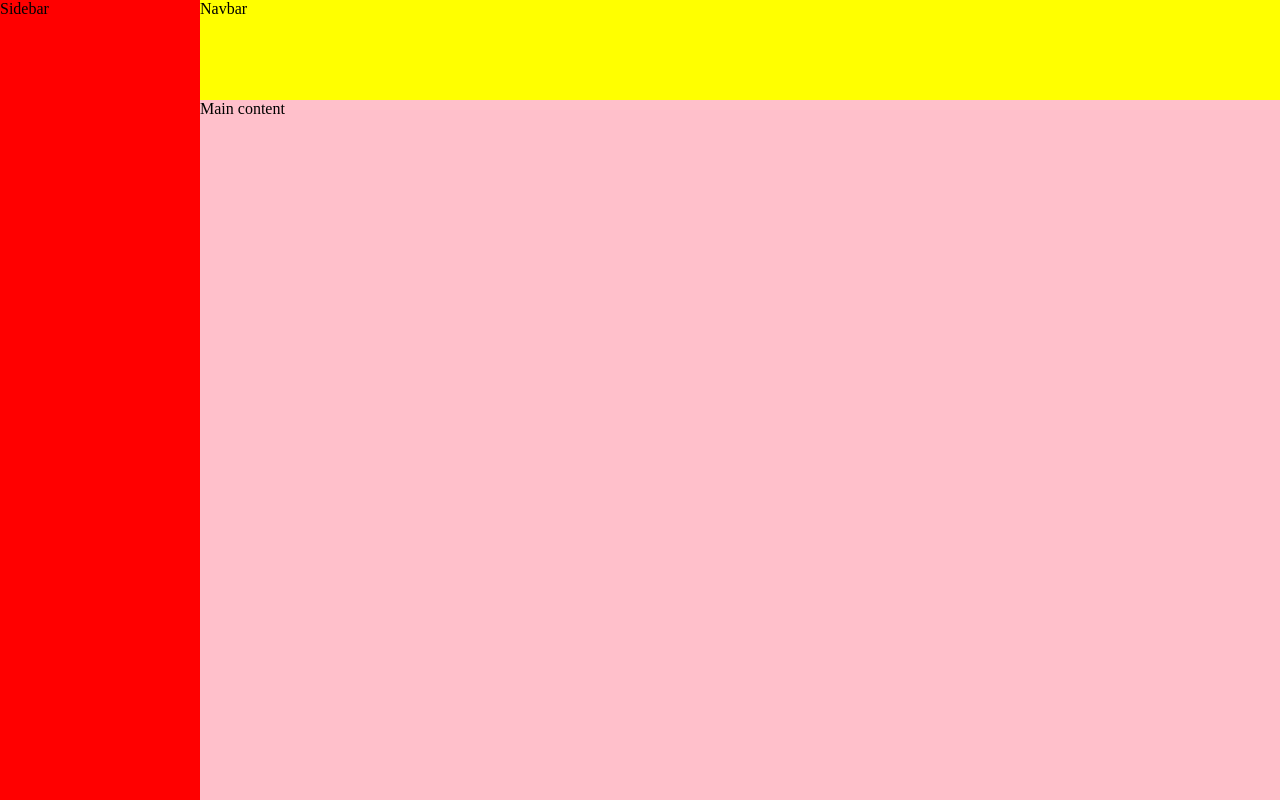
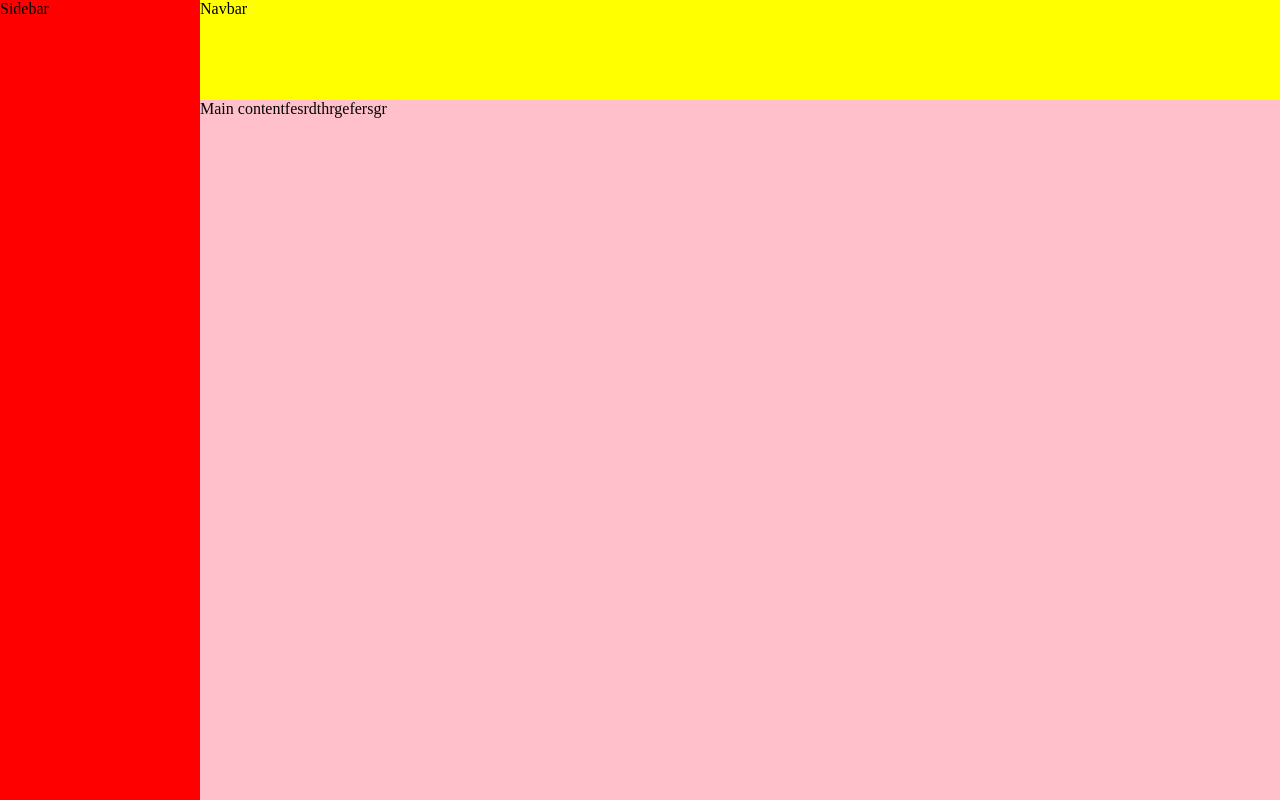
Before and after one commit to Altofi00/css-grid, a plain HTML site: page pertemuan_5/grid.html in a window 1280 px wide. Drawn offline with Linux system fonts and the light colour scheme.

Commit message:
second commit

```diff
--- a/pertemuan_5/grid.html
+++ b/pertemuan_5/grid.html
@@ -45,7 +45,7 @@
     <div class="container">
         <div class="grid nav">Navbar</div>
         <div class="grid side">Sidebar</div>
-        <div class="grid main">Main content</div>
+        <div class="grid main">Main contentfesrdthrgefersgr</div>
     </div>
 </body>
 </html>
```
